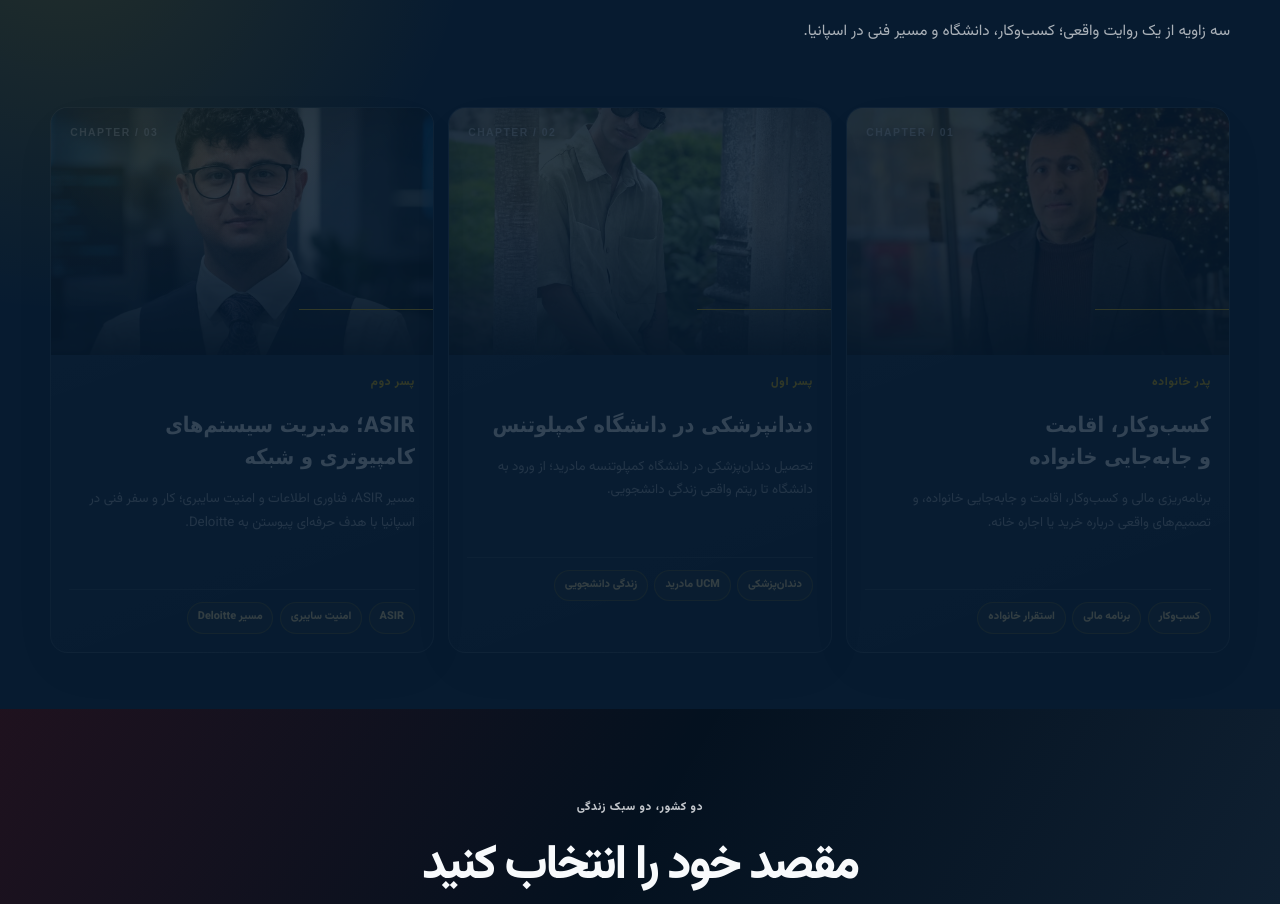
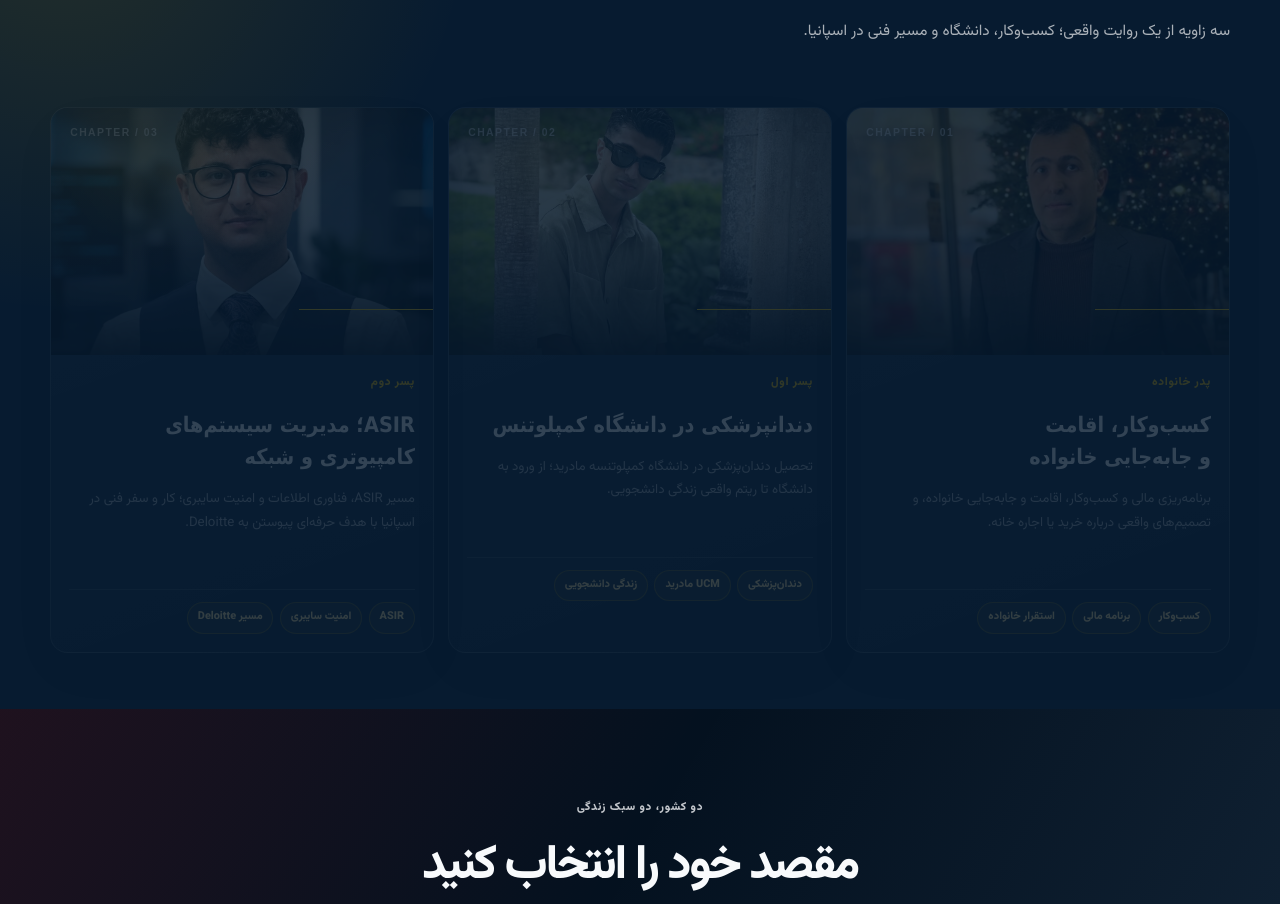
Before and after one commit to albeen-sknight/vida-familia, a React (Vite) app in the folder apps/web/: page / in a window 1280 px wide. Shown: the part 1719-2623 px from the top of the page. Built offline with nearby package versions, Linux system fonts and the light colour scheme; no server answers.

Commit message:
Adjust Amir portrait crop

```diff
--- a/apps/web/src/data/siteData.ts
+++ b/apps/web/src/data/siteData.ts
@@ -32,7 +32,7 @@ export const familyMembers = [
     initials: "OD",
     image: "/assets/team/amir-saeedi.jpg",
     imageAlt: "Amir Saeedi",
-    imagePosition: "50% 34%",
+    imagePosition: "50% 15%",
     role: l("پسر اول", "Older son", "Hijo mayor"),
     title: l("دندانپزشکی در دانشگاه کمپلوتنس", "Dentistry at Complutense", "Odontología en la Complutense"),
     note: l("تجربه ورود به دانشگاه، زبان، درس و زندگی دانشجویی در مادرید.", "University entry, language, study and student life in Madrid.", "Acceso universitario, idioma, estudios y vida estudiantil en Madrid."),
```
